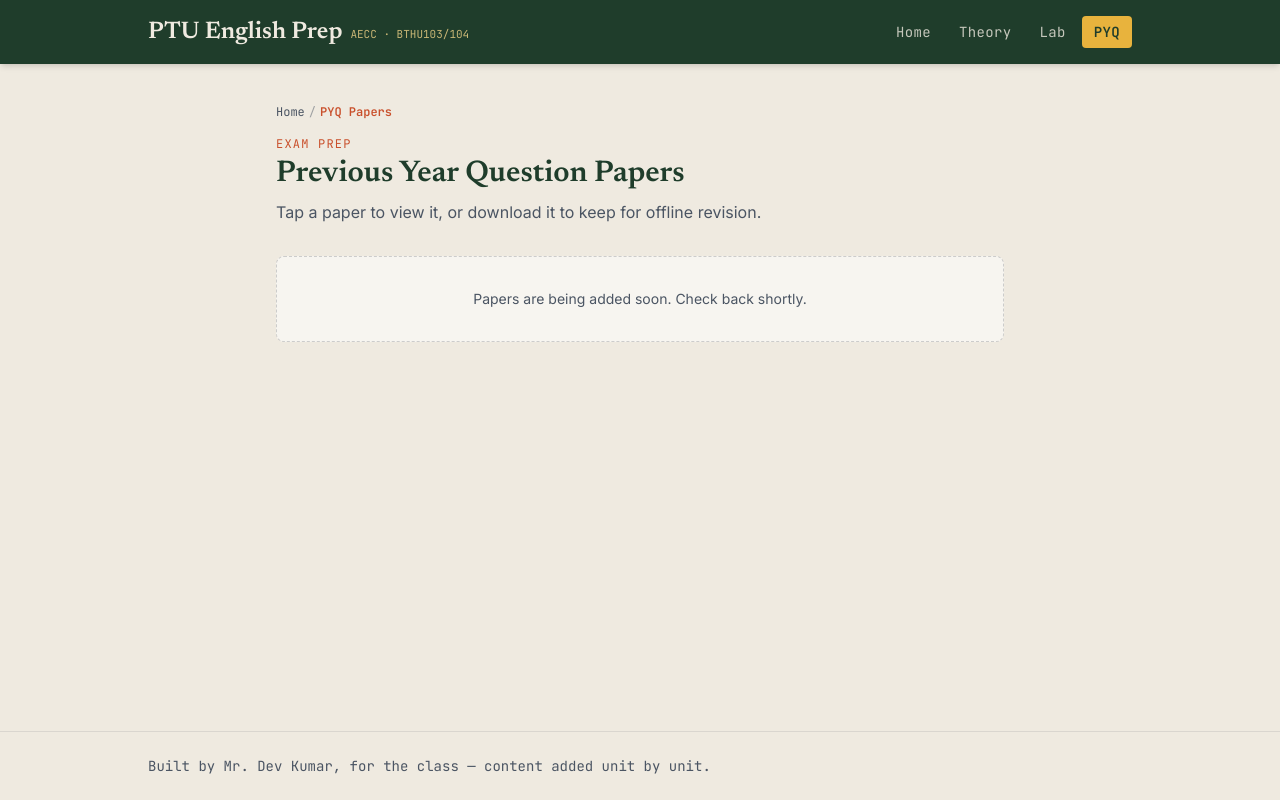
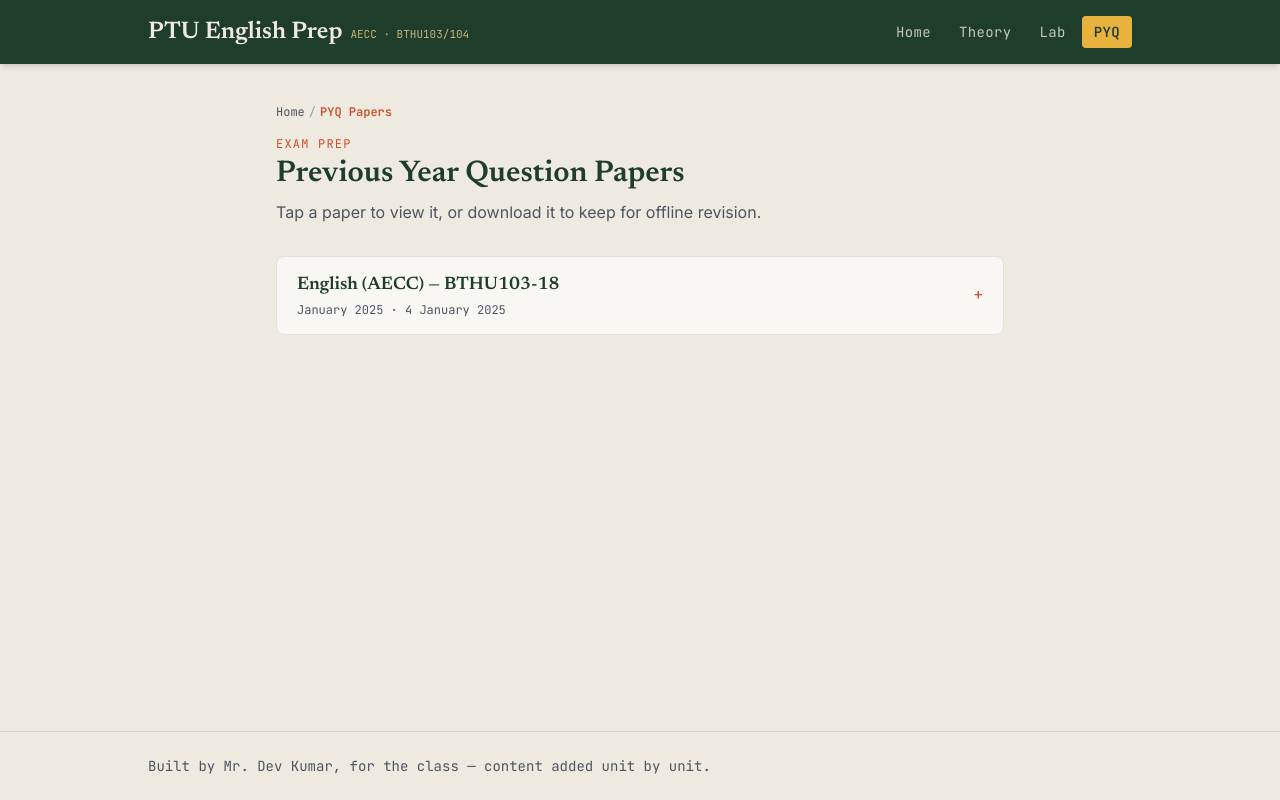
Before and after one commit to dev913913/PTU-English-Prep, a React (Vite) app in the folder ptu-english-prep-src/: page /pyq in a window 1280 px wide. Built offline with nearby package versions, Linux system fonts and the light colour scheme.

Commit message:
Update pyq.js

```diff
--- a/ptu-english-prep-src/src/content/pyq.js
+++ b/ptu-english-prep-src/src/content/pyq.js
@@ -3,12 +3,11 @@
 // Sorted newest-first automatically by "date" (YYYY-MM-DD format).
 
 export const pyqPapers = [
-  // Example entry — replace with real papers, remove this once you add your first one:
-  // {
-  //   id: 'dec-2023',
-  //   subject: 'English (AECC)',
-  //   session: 'December 2023',
-  //   date: '2023-12-18',
-  //   file: '/pyq/english-dec-2023.pdf',
-  // },
+  {
+    id: 'jan-2025',
+    subject: 'English (AECC) — BTHU103-18',
+    session: 'January 2025',
+    date: '2025-01-04',
+    file: '/pyq/english-jan-2025.pdf',
+  },
 ]
```
